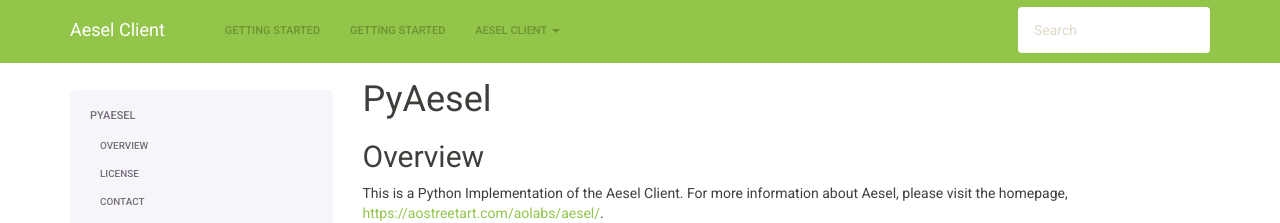
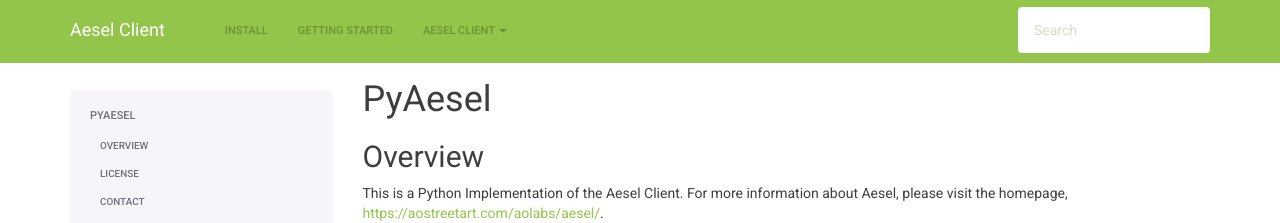
Before and after one commit to AO-StreetArt/PyAesel, a Sphinx documentation site: the page built from docs/index.rst, in a window 1280 px wide. Shown: the top 223 px of the page. Built offline with Sphinx 7.4.7, drawn with Linux system fonts in a browser that asks for light colours.

Commit message:
fix docs navbar link

```diff
--- a/docs/conf.py
+++ b/docs/conf.py
@@ -99,7 +99,7 @@
     # Note the "1" or "True" value above as the third argument to indicate
     # an arbitrary url.
     'navbar_links': [
-        ("Getting Started", "pages/install"),
+        ("Install", "pages/install"),
         ("Getting Started", "pages/quickstart")
     ],
 
```
